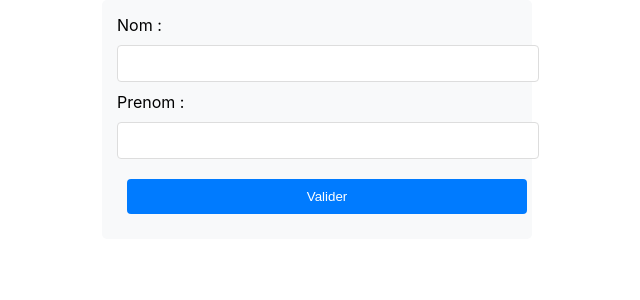
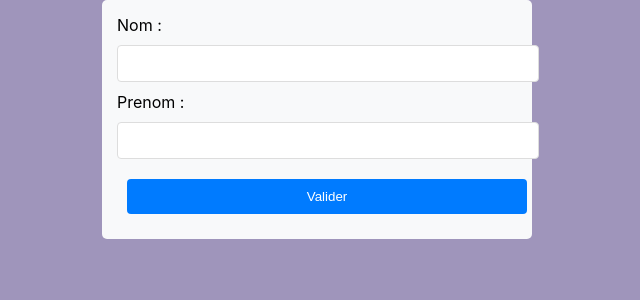
Before and after one commit to DevopsTripleL/Devops, a React (Create React App) app: page / in a window 1280 px wide. Shown: the top 300 px of the page, without its empty margins (323-963 px from the left). Built offline with nearby package versions, Linux system fonts and the light colour scheme.

Commit message:
fix: change background color

```diff
--- a/src/index.css
+++ b/src/index.css
@@ -5,6 +5,7 @@ body {
     sans-serif;
   -webkit-font-smoothing: antialiased;
   -moz-osx-font-smoothing: grayscale;
+  background-color: rgb(159, 149, 187);
 }
 
 code {
```
